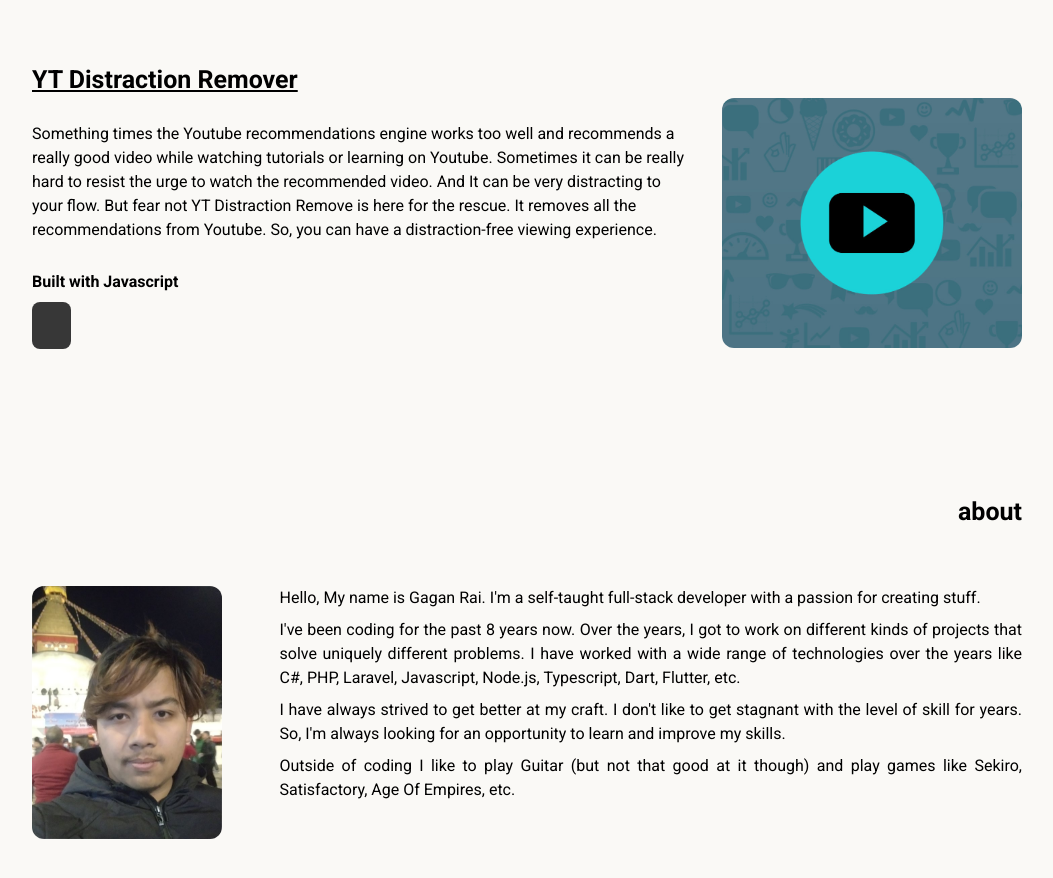
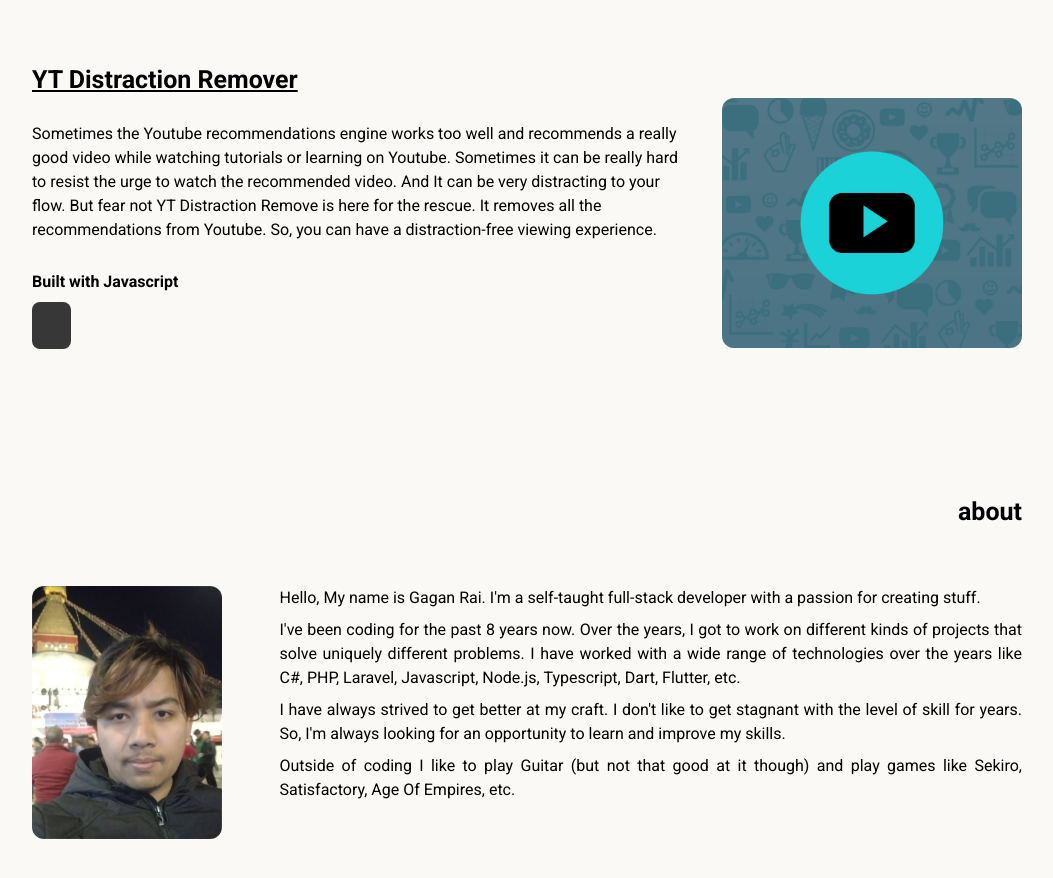
Before and after one commit to fuzzknob/homepage, an Astro site: page / in a window 1280 px wide. Shown: the part 2222-3100 px from the top of the page, without its empty margins (113-1166 px from the left). Built offline with nearby package versions, Linux system fonts and the light colour scheme; Astro itself is replaced by a stand-in of ours; some icons are missing.

Commit message:
fix: typo

```diff
--- a/src/pages/index.astro
+++ b/src/pages/index.astro
@@ -89,7 +89,7 @@
         codeURL="https://github.com/fuzzknob/yt-distraction-remover/"
       >
         <p>
-          Something times the Youtube recommendations engine works too well and
+          Sometimes the Youtube recommendations engine works too well and
           recommends a really good video while watching tutorials or learning on
           Youtube. Sometimes it can be really hard to resist the urge to watch
           the recommended video. And It can be very distracting to your flow.
```
